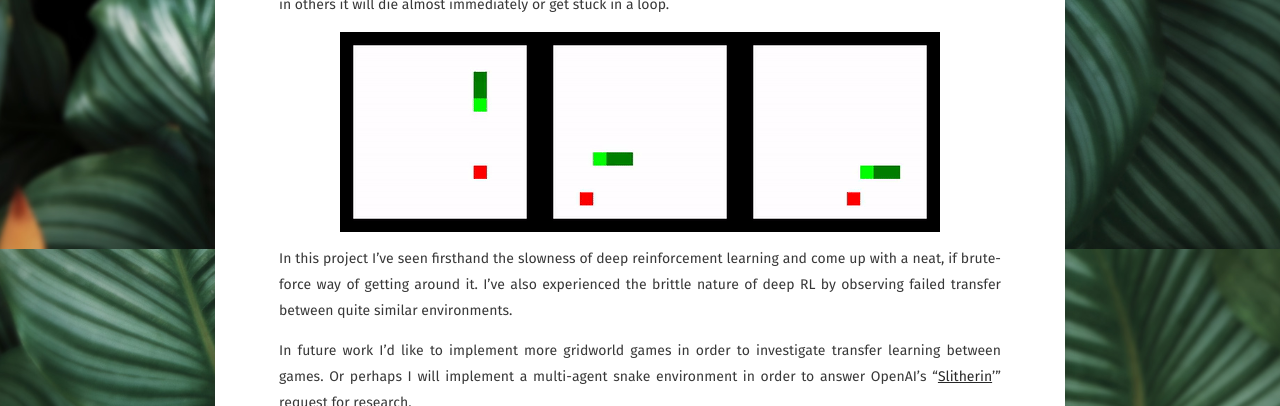
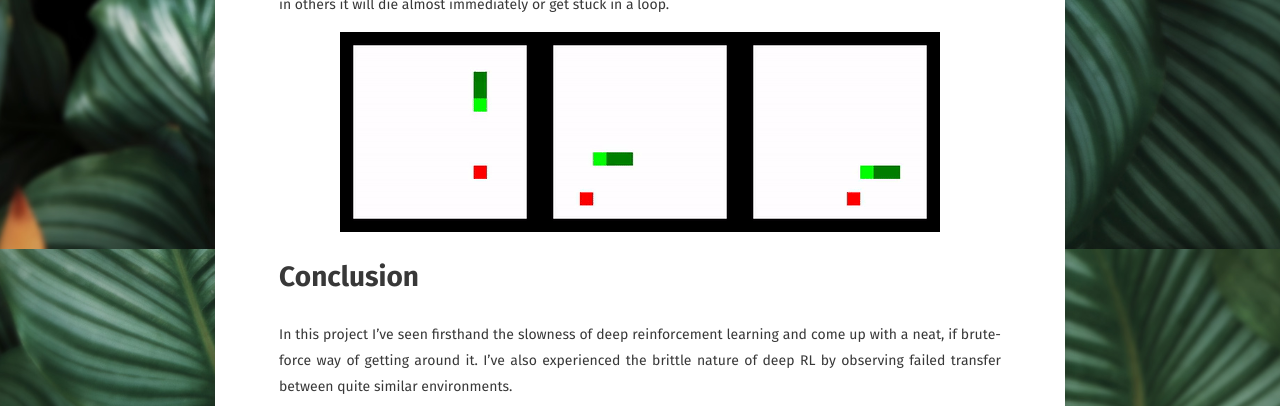
Before and after one commit to oscarknagg/oscarknagg.github.io, a Jekyll site: the page built from _posts/2019-05-20-snake-1million-fps.md, in a window 1280 px wide and 900 px high, scrolled down 13251 px, cut to the strip 0-406 px from the top of the window. Built offline with Jekyll 4.4.1, drawn with Linux system fonts in a browser that asks for light colours; some web fonts are replaced.

Commit message:
Add conclusion heading

```diff
--- a/_posts/2019-05-20-snake-1million-fps.md
+++ b/_posts/2019-05-20-snake-1million-fps.md
@@ -307,6 +307,8 @@ In some runs it will perform quite well, while in others it will die almost imme
 
 ![](https://raw.githubusercontent.com/oscarknagg/oscarknagg.github.io/master/assets/img/2019-05-20-snake-1million-fps/relational-transfer.gif)
 
+# Conclusion
+
 In this project I’ve seen firsthand the slowness of deep reinforcement learning and come up with a neat, if brute-force way of getting around it.
 I’ve also experienced the brittle nature of deep RL by observing failed transfer between quite similar environments.
 
```
